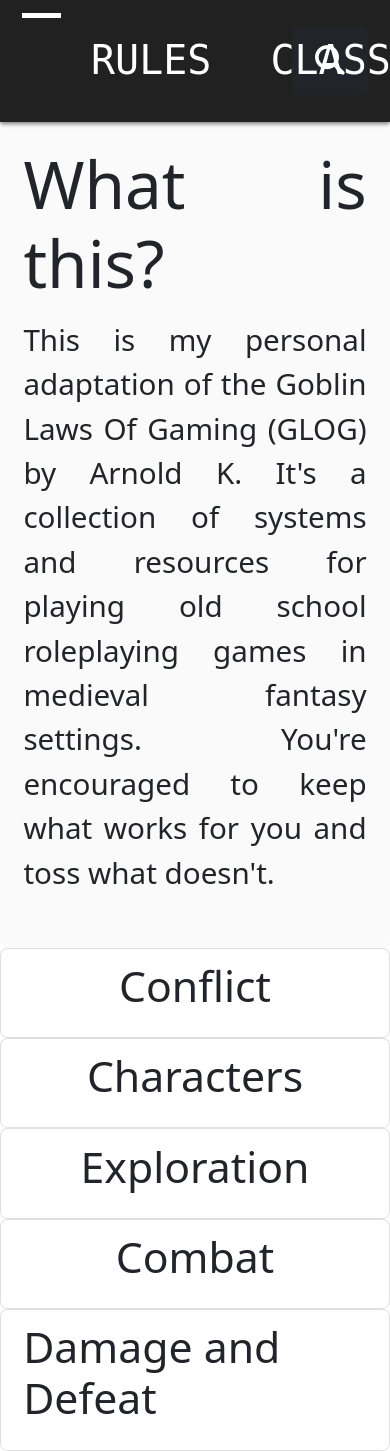
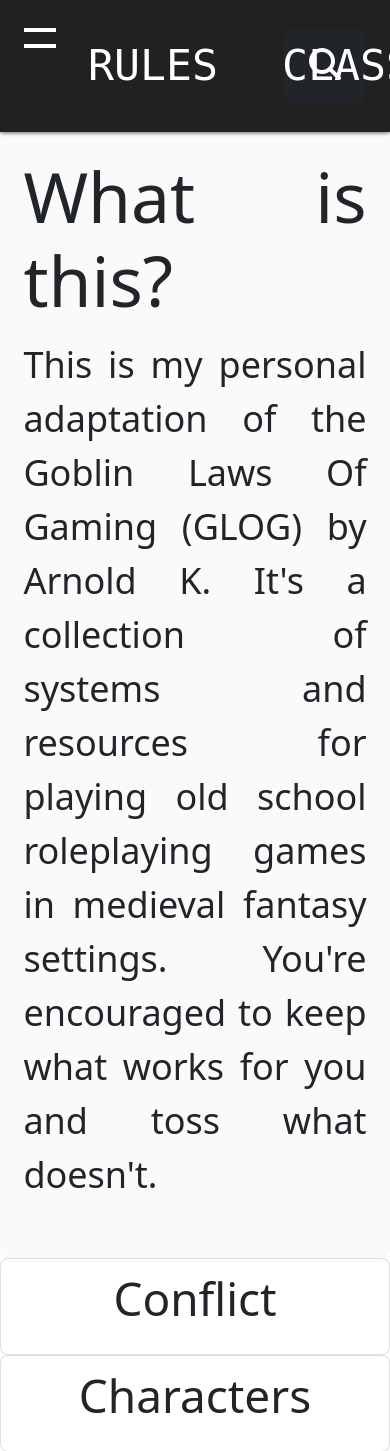
Before and after one commit to materialcontext/glog_website, a Flask app: page / in a window 390 px wide; the page is wider, and only the part inside the window is pictured. Shown: the top 1451 px of that part. Run offline with Flask 2, Linux system fonts and the light colour scheme; some libraries are stand-ins or nearby versions.

Commit message:
Update styles.css

```diff
--- a/static/css/styles.css
+++ b/static/css/styles.css
@@ -8,16 +8,16 @@
   --selection-color: #a6f;
   --header-font: "Archivo", sans-serif;
   --mono-font: "Nova Mono", monospace;
-
-    line-height: 1.5;
 }
 
 html {
     background-color: #fafafa;
     font-size: 120%;
+    line-height: 1.5;
 }
 
 p {
+    font-size: 1.125rem;
     font-weight: 300;
 }
 
@@ -205,7 +205,7 @@
 }
 
 .rules-body {
-    max-width: 700px;
+    max-width: 720px;
     text-align: justify;
 }
 
@@ -308,11 +308,11 @@
 }
 
 #nav-icon1 span:nth-child(1) {
-  top: 3%;
+  top: 33.33%;
 }
 
 #nav-icon1 span:nth-child(2) {
-  top: 6%;
+  top: 66.66%;
 }
 
 /* Hamburger Animation*/
@@ -330,7 +330,7 @@
 /* media queries */
 @media(max-width: 990px) {
     html {
-        font-size: 185%;
+        font-size: 200%;
     }
 
     header{
```
